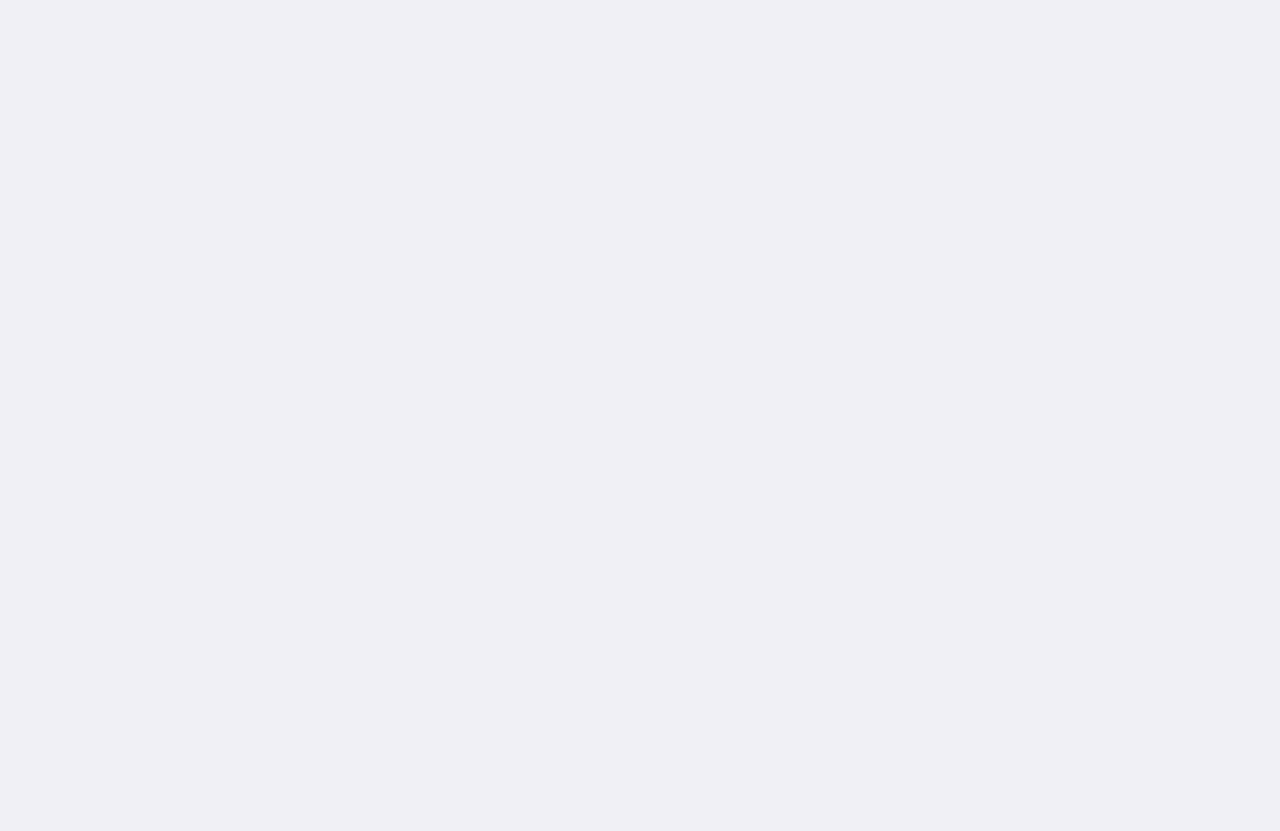
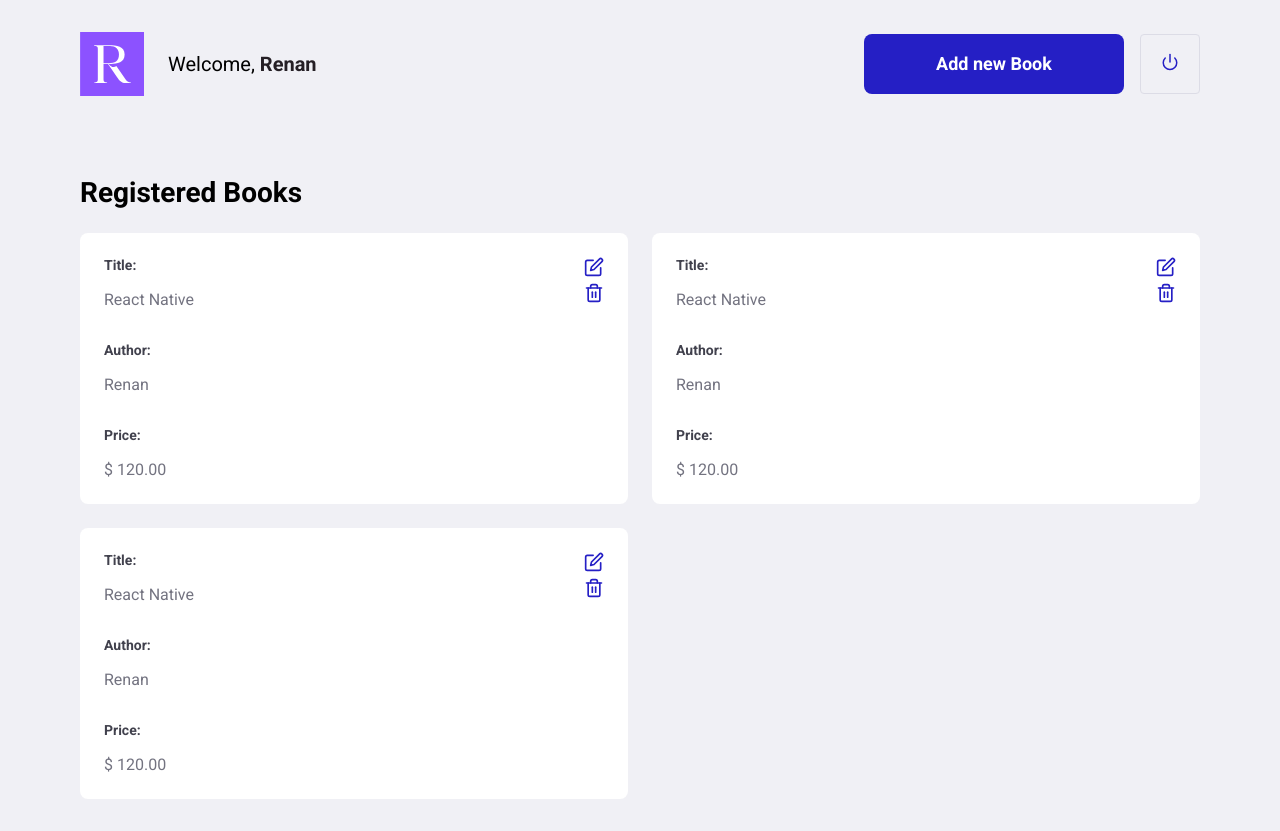
Before and after one commit to renaner123/springboot_react_mysql, a React (Create React App) app in the folder springboot_aws/client/: page /books in a window 1280 px wide. Before the commit this address had no page. Before the commit the page ends 800 px from the top, so only its background shows below. Built offline with nearby package versions, Linux system fonts and the light colour scheme.

Commit message:
feat: structure for book list page

```diff
--- /dev/null
+++ b/springboot_aws/client/src/pages/Books/index.js
@@ -0,0 +1,84 @@
+import React from 'react';
+import { Link } from 'react-router-dom';
+import { FiEdit, FiPower, FiTrash2 } from 'react-icons/fi';
+import './styles.css';
+
+import logoImage from '../../asserts/logo.svg';
+
+export default function Books() {
+    return (
+
+        <div className="book-container">
+            <header>
+                <img src={logoImage} alt="Application logo" />
+                <span>Welcome, <strong>Renan</strong> </span>
+                <Link className="button" to="books/new">Add new Book</Link>
+                <button type="button">
+                    <FiPower size={18} color="#251FC5" />
+                </button>
+            </header>
+
+            <h1>Registered Books</h1>
+            <ul>
+                <li>
+                    <strong>Title:</strong>
+                    <p>React Native</p>
+
+                    <strong>Author:</strong>
+                    <p>Renan</p>
+
+                    <strong>Price:</strong>
+                    <p>$ 120.00</p>
+
+                    <button type="button">
+                        <FiEdit size={20} color="#251FC5" />
+                    </button>
+
+                    <button type="button">
+                        <FiTrash2 size={20} color="#251FC5" />
+                    </button>
+                </li>
+
+                <li>
+                    <strong>Title:</strong>
+                    <p>React Native</p>
+
+                    <strong>Author:</strong>
+                    <p>Renan</p>
+
+                    <strong>Price:</strong>
+                    <p>$ 120.00</p>
+
+                    <button type="button">
+                        <FiEdit size={20} color="#251FC5" />
+                    </button>
+
+                    <button type="button">
+                        <FiTrash2 size={20} color="#251FC5" />
+                    </button>
+                </li>
+
+                <li>
+                    <strong>Title:</strong>
+                    <p>React Native</p>
+
+                    <strong>Author:</strong>
+                    <p>Renan</p>
+
+                    <strong>Price:</strong>
+                    <p>$ 120.00</p>
+
+                    <button type="button">
+                        <FiEdit size={20} color="#251FC5" />
+                    </button>
+
+                    <button type="button">
+                        <FiTrash2 size={20} color="#251FC5" />
+                    </button>
+                </li>
+
+            </ul>
+        </div>
+
+    );
+}
--- /dev/null
+++ b/springboot_aws/client/src/pages/Books/styles.css
@@ -0,0 +1,95 @@
+.book-container{
+    width: 100%;
+    max-width: 1180px;
+    padding: 0 30px;
+    margin: 32px auto;
+}
+
+.book-container header{
+    display: flex;
+    align-items: center;
+}
+
+.book-container header span{
+    font-size: 20px;
+    margin-left: 24px;
+}
+
+.book-container header span strong{
+    color: #251f25
+}
+
+.book-container header img{
+    height: 64px;
+}
+
+.book-container header a{
+    width: 260px;
+    margin-left: auto;
+    margin-top: 0;
+}
+
+.book-container header button{
+    height: 60px;
+    width: 60px;
+    border-radius: 4px;
+    border: 1px solid #dcdce6;
+    background: transparent;
+    margin-left: 16px;
+    transition: border-color 0.5s;
+}
+
+.book-container header button:hover{
+    border-color: #999;
+}
+
+.book-container h1{
+    margin-top: 80px;
+    margin-bottom: 24px;
+}
+
+.book-container ul{
+    display: grid;
+    grid-template-columns: repeat(2, 1fr);
+    grid-gap: 24px;
+    list-style: none;
+}
+
+.book-container ul li{
+    background: #fff;
+    padding: 24px;
+    border-radius: 8px;
+    position: relative;
+}
+
+.book-container ul li button{
+    position: absolute;
+    right: 24px;
+    top: 24px;
+    border: 0;
+    background: transparent;
+}
+
+.book-container ul li button + button{
+    top: 50px;
+}
+
+.book-container ul li button:hover{
+    opacity: 0.8;
+}
+
+.book-container ul li strong{
+    display: block;
+    margin-bottom: 16px;
+    color: #41414d;
+}
+
+.book-container ul li p + strong{
+    margin-top: 32px;
+}
+
+.book-container ul li p{
+    color: #737380;
+    line-height: 21px;
+    font-size: 16px;
+}
--- a/springboot_aws/client/src/routes.js
+++ b/springboot_aws/client/src/routes.js
@@ -2,12 +2,14 @@ import React from "react";
 import { BrowserRouter, Route, Routes } from "react-router-dom";
 
 import Login from './pages/Login';
+import Books from './pages/Books';
 
 export default function RoutesApp(){
     return (
         <BrowserRouter>
             <Routes>
                 <Route path="/" element={<Login/>} />
+                <Route path="/books" element={<Books/>} />
             </Routes>
         </BrowserRouter>
     );
```
Also changed, not shown: 1 other file (tests, documents, lock files or other folders).
